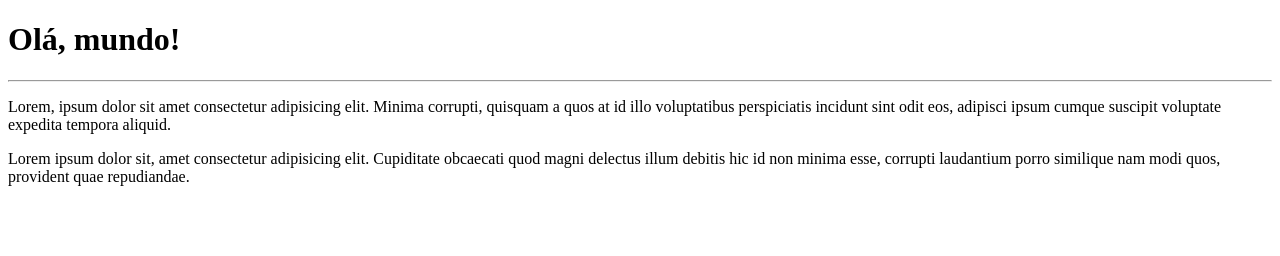
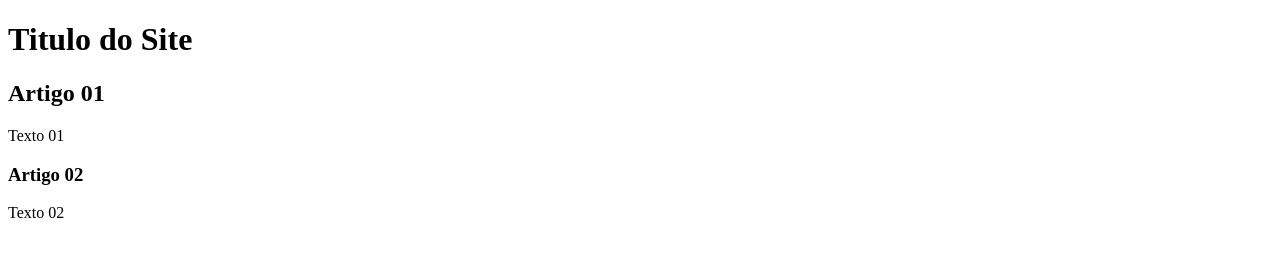
Before and after one commit to eliveltondev/AprendendoGit, a plain HTML site: page index.html in a window 1280 px wide. Drawn offline with Linux system fonts and the light colour scheme.

Commit message:
Update index.html

```diff
--- a/index.html
+++ b/index.html
@@ -1,14 +1,28 @@
 <!DOCTYPE html>
 <html lang="pt-br">
+
 <head>
     <meta charset="UTF-8">
     <meta name="viewport" content="width=device-width, initial-scale=1.0">
     <title>Meu primeiro Site em Repositório</title>
 </head>
+
 <body>
-   <h1>Olá, mundo!</h1>
-    <hr>
-   <p>Lorem, ipsum dolor sit amet consectetur adipisicing elit. Minima corrupti, quisquam a quos at id illo voluptatibus perspiciatis incidunt sint odit eos, adipisci ipsum cumque suscipit voluptate expedita tempora aliquid.</p>
-   <p>Lorem ipsum dolor sit, amet consectetur adipisicing elit. Cupiditate obcaecati quod magni delectus illum debitis hic id non minima esse, corrupti laudantium porro similique nam modi quos, provident quae repudiandae.</p>
+    <main>
+        <header>
+            <h1>Titulo do Site</h1>
+        </header>
+
+        <article>
+            <h2>Artigo 01</h2>
+            <p>Texto 01</p>
+        </article>
+        <article>
+            <h3>Artigo 02</h3>
+            <p>Texto 02</p>
+        </article>
+    </main>
+
+
 </body>
 </html>
```
